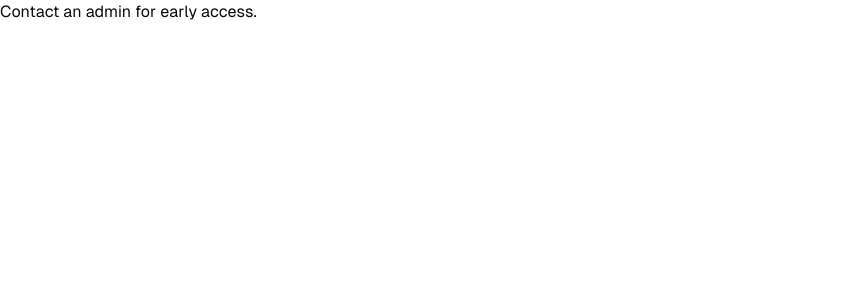
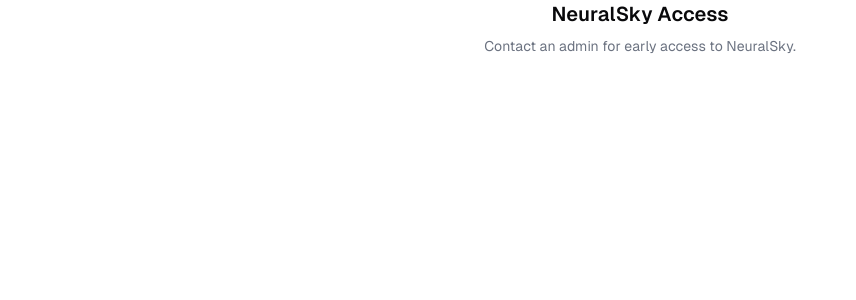
Before and after one commit to MoAzza98/neuralskyassist, a Next.js app: page /register in a window 1280 px wide. Shown: the top 300 px of the page, without its empty margins (0-856 px from the left). Built offline with nearby package versions, Linux system fonts and the light colour scheme.

Commit message:
Update page.tsx

```diff
--- a/app/(auth)/register/page.tsx
+++ b/app/(auth)/register/page.tsx
@@ -43,9 +43,12 @@
   };
 
   return (
-    <div>
-      Contact an admin for early access.
-    </div>
+        <div className="flex flex-col items-center justify-center gap-2 px-4 text-center sm:px-16">
+          <h3 className="text-xl font-semibold dark:text-zinc-50">NeuralSky Access</h3>
+          <p className="text-sm text-gray-500 dark:text-zinc-400">
+            Contact an admin for early access to NeuralSky.
+          </p>
+        </div>
     // <div className="flex h-dvh w-screen items-start pt-12 md:pt-0 md:items-center justify-center bg-background">
     //   <div className="w-full max-w-md overflow-hidden rounded-2xl gap-12 flex flex-col">
     //     <div className="flex flex-col items-center justify-center gap-2 px-4 text-center sm:px-16">
```
